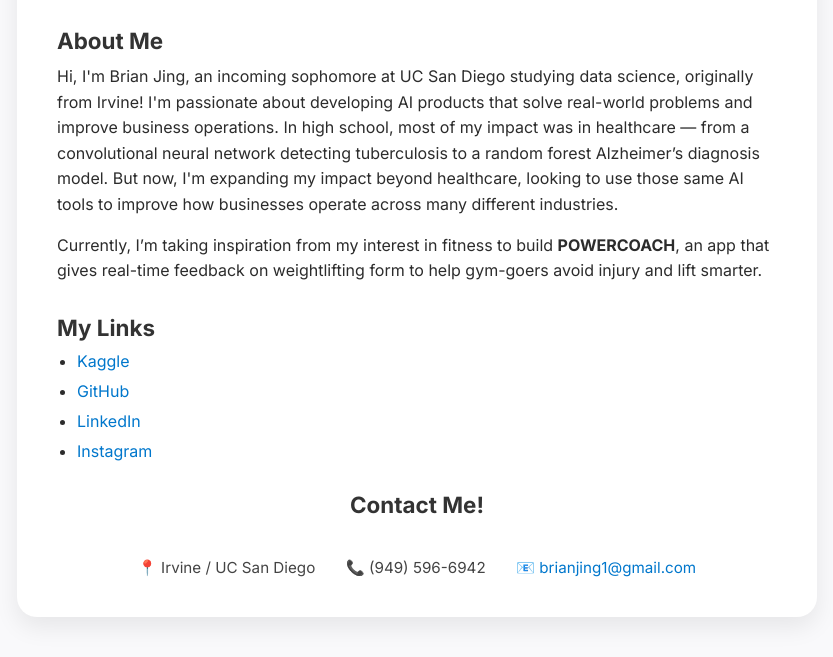
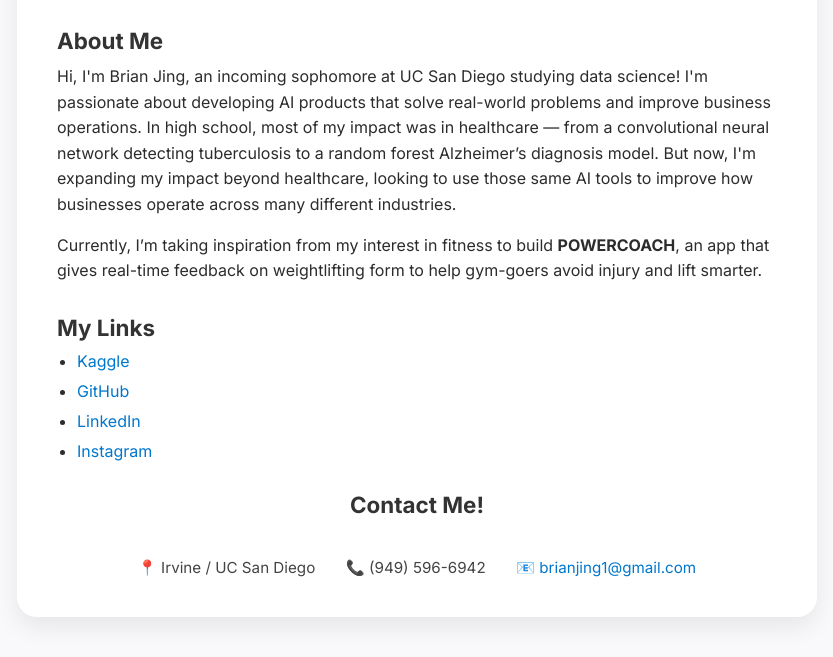
Before and after one commit to brianjjing/brianjjing.github.io, a plain HTML site: page index.html in a window 1280 px wide. Shown: the part 172-829 px from the top of the page, without its empty margins (223-1056 px from the left). Drawn offline with Linux system fonts and the light colour scheme.

Commit message:
Update index.html

```diff
--- a/index.html
+++ b/index.html
@@ -87,7 +87,7 @@
     </nav>
 
     <h2>About Me</h2>
-    <p>Hi, I'm Brian Jing, an incoming sophomore at UC San Diego studying data science, originally from Irvine! I'm passionate about developing AI products that solve real-world problems and improve business operations. In high school, most of my impact was in healthcare — from a convolutional neural network detecting tuberculosis to a random forest Alzheimer’s diagnosis model. But now, I'm expanding my impact beyond healthcare, looking to use those same AI tools to improve how businesses operate across many different industries.</p>
+    <p>Hi, I'm Brian Jing, an incoming sophomore at UC San Diego studying data science! I'm passionate about developing AI products that solve real-world problems and improve business operations. In high school, most of my impact was in healthcare — from a convolutional neural network detecting tuberculosis to a random forest Alzheimer’s diagnosis model. But now, I'm expanding my impact beyond healthcare, looking to use those same AI tools to improve how businesses operate across many different industries.</p>
     <p>Currently, I’m taking inspiration from my interest in fitness to build <strong>POWERCOACH</strong>, an app that gives real-time feedback on weightlifting form to help gym-goers avoid injury and lift smarter.</p>
 
     <h2>My Links</h2>
```
